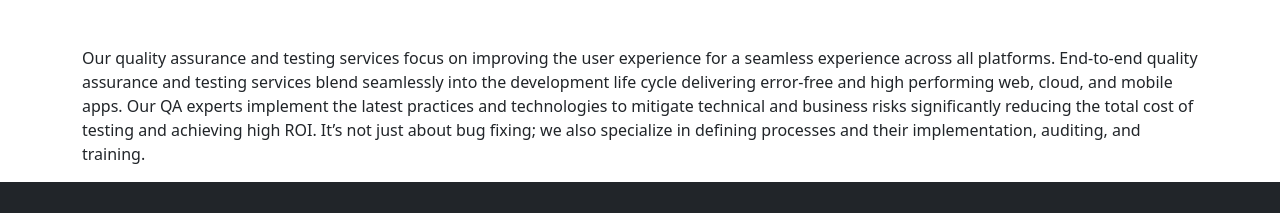
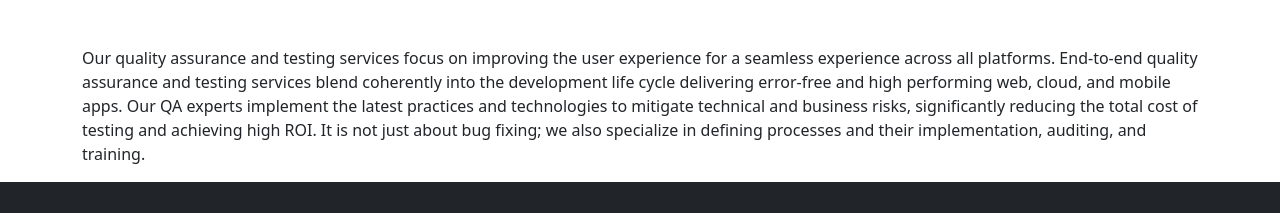
Before and after one commit to Anilraj031/glaciersystemsinc, a website: page src/DevelopmentExperties/Quality.html in a window 1280 px wide. Shown: the part 322-535 px from the top of the page. Drawn offline with nearby package versions, Linux system fonts and the light colour scheme.

Commit message:
Update Quality Assurance and Testing

```diff
--- a/src/DevelopmentExperties/Quality.html
+++ b/src/DevelopmentExperties/Quality.html
@@ -21,7 +21,9 @@
         </div>
     </section>
     <section class="container mt-5">
-        <p>Our quality assurance and testing services focus on improving the user experience for a seamless experience across all platforms. End-to-end quality assurance and testing services blend seamlessly into the development life cycle delivering error-free and high performing web, cloud, and mobile apps. Our QA experts implement the latest practices and technologies to mitigate technical and business risks significantly reducing the total cost of testing and achieving high ROI. It’s not just about bug fixing; we also specialize in defining processes and their implementation, auditing, and training.</p>
+        <p>
+		Our quality assurance and testing services focus on improving the user experience for a seamless experience across all platforms. End-to-end quality assurance and testing services blend coherently into the development life cycle delivering error-free and high performing web, cloud, and mobile apps. Our QA experts implement the latest practices and technologies to mitigate technical and business risks, significantly reducing the total cost of testing and achieving high ROI. It is not just about bug fixing; we also specialize in defining processes and their implementation, auditing, and training.
+	</p>
         </section>
  <script src="../ServicesList/footer1.js"></script>
   </body>
```
